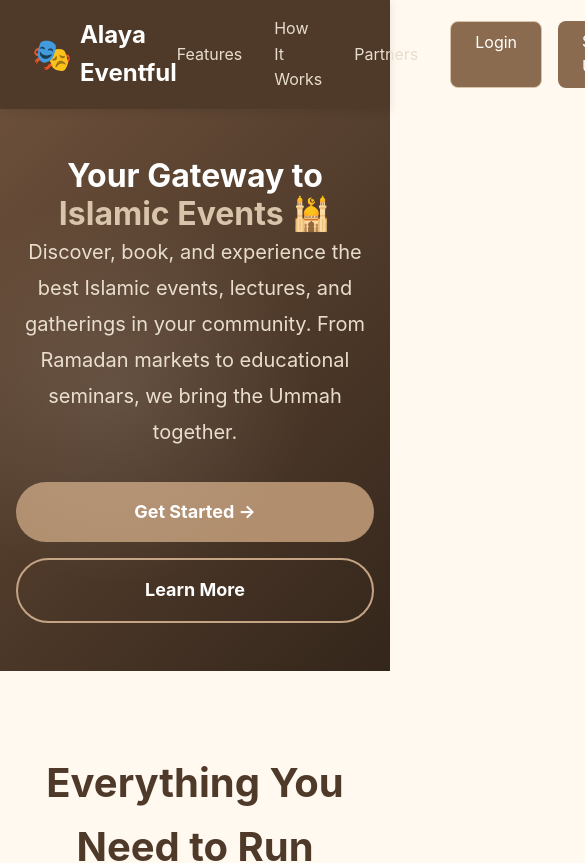
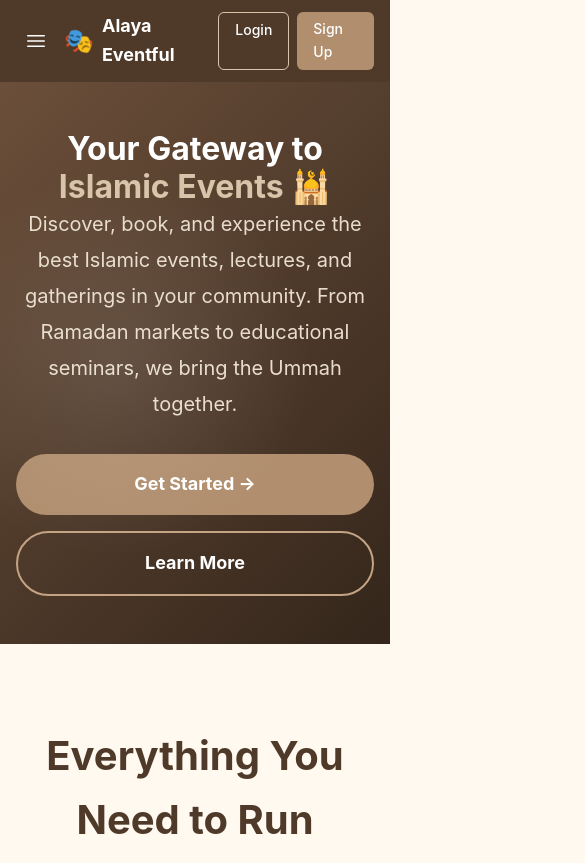
Before and after one commit to Tushmovic/eventful-frontend, a React (Vite) app: page / in a window 390 px wide. Shown: the top 863 px of the page, 585 px wide, since content can reach past the window. Built offline with nearby package versions, Linux system fonts and the light colour scheme; no server answers.

Commit message:
Fix: Hamburger menu and sticky auth only on landing page

```diff
--- a/src/components/Layout.tsx
+++ b/src/components/Layout.tsx
@@ -1,4 +1,4 @@
-import { useState, useEffect } from 'react';
+import { useState } from 'react';
 import { Outlet, Link, useNavigate } from 'react-router-dom';
 import { useAuth } from '../context/AuthContext';
 import {
@@ -14,17 +14,8 @@ import {
 
 export default function Layout() {
   const [mobileMenuOpen, setMobileMenuOpen] = useState(false);
-  const [scrolled, setScrolled] = useState(false);
   const { user, logout } = useAuth();
   const navigate = useNavigate();
-
-  useEffect(() => {
-    const handleScroll = () => {
-      setScrolled(window.scrollY > 10);
-    };
-    window.addEventListener('scroll', handleScroll);
-    return () => window.removeEventListener('scroll', handleScroll);
-  }, []);
 
   const handleLogout = () => {
     logout();
@@ -41,26 +32,23 @@ export default function Layout() {
 
   return (
     <div style={{ minHeight: '100vh', background: 'var(--bg-primary)' }}>
-      {/* Sticky Header */}
+      {/* Mobile Header */}
       <div style={{
-        position: 'sticky',
-        top: 0,
-        zIndex: 50,
-        width: '100%',
-        transition: 'all 0.3s ease',
-        boxShadow: scrolled ? '0 4px 6px -1px rgba(0, 0, 0, 0.1)' : 'none'
-      }}>
-        {/* Top Bar with Logo and Auth Buttons */}
-        <div style={{
-          background: scrolled ? 'var(--earth-800)' : 'var(--earth-800)',
+        background: 'var(--earth-800)',
         color: 'white',
-          padding: '0.75rem 1rem',
+        padding: '1rem',
         display: 'flex',
         justifyContent: 'space-between',
         alignItems: 'center',
-          width: '100%'
+        position: 'sticky',
+        top: 0,
+        zIndex: 40,
+        boxShadow: '0 2px 4px rgba(0,0,0,0.1)'
       }}>
         <div style={{ display: 'flex', alignItems: 'center', gap: '0.5rem' }}>
+          <span style={{ fontSize: '1.5rem' }}>🎭</span>
+          <span style={{ fontWeight: 'bold', fontSize: '1.125rem' }}>Alaya Eventful</span>
+        </div>
         <button
           onClick={toggleMobileMenu}
           style={{
@@ -68,10 +56,7 @@ export default function Layout() {
             border: 'none',
             color: 'white',
             cursor: 'pointer',
-                padding: '0.5rem',
-                display: 'flex',
-                alignItems: 'center',
-                justifyContent: 'center'
+            padding: '0.5rem'
           }}
         >
           {mobileMenuOpen ? (
@@ -80,110 +65,8 @@ export default function Layout() {
             <Bars3Icon style={{ width: '1.5rem', height: '1.5rem' }} />
           )}
         </button>
-            <Link to="/" style={{ display: 'flex', alignItems: 'center', gap: '0.5rem', textDecoration: 'none' }}>
-              <span style={{ fontSize: '1.5rem' }}>🎭</span>
-              <span style={{ fontWeight: 'bold', fontSize: '1.125rem', color: 'white' }}>Alaya Eventful</span>
-            </Link>
       </div>
 
-          {/* Auth Buttons - Always Visible on Scroll */}
-          <div style={{ display: 'flex', gap: '0.5rem' }}>
-            <Link
-              to="/login"
-              style={{
-                padding: '0.4rem 1rem',
-                background: scrolled ? 'var(--earth-600)' : 'transparent',
-                border: '1px solid var(--earth-300)',
-                color: 'white',
-                borderRadius: '6px',
-                textDecoration: 'none',
-                fontSize: '0.875rem',
-                fontWeight: '500',
-                transition: 'all 0.2s'
-              }}
-            >
-              Login
-            </Link>
-            <Link
-              to="/register"
-              style={{
-                padding: '0.4rem 1rem',
-                background: 'var(--earth-500)',
-                color: 'white',
-                borderRadius: '6px',
-                textDecoration: 'none',
-                fontSize: '0.875rem',
-                fontWeight: '500',
-                transition: 'all 0.2s'
-              }}
-            >
-              Sign Up
-            </Link>
-          </div>
-        </div>
-
-        {/* Mobile Menu Dropdown */}
-        {mobileMenuOpen && (
-          <div style={{
-            background: 'var(--earth-700)',
-            borderTop: '1px solid var(--earth-600)',
-            padding: '1rem',
-            animation: 'slideDown 0.3s ease'
-          }}>
-            <div style={{ display: 'flex', flexDirection: 'column', gap: '0.75rem' }}>
-              <a
-                href="#features"
-                onClick={closeMobileMenu}
-                style={{
-                  color: 'var(--earth-200)',
-                  textDecoration: 'none',
-                  padding: '0.75rem',
-                  borderRadius: '8px',
-                  transition: 'all 0.2s'
-                }}
-                onMouseEnter={(e) => e.currentTarget.style.background = 'var(--earth-600)'}
-                onMouseLeave={(e) => e.currentTarget.style.background = 'transparent'}
-              >
-                Features
-              </a>
-              <a
-                href="#how-it-works"
-                onClick={closeMobileMenu}
-                style={{
-                  color: 'var(--earth-200)',
-                  textDecoration: 'none',
-                  padding: '0.75rem',
-                  borderRadius: '8px',
-                  transition: 'all 0.2s'
-                }}
-                onMouseEnter={(e) => e.currentTarget.style.background = 'var(--earth-600)'}
-                onMouseLeave={(e) => e.currentTarget.style.background = 'transparent'}
-              >
-                How It Works
-              </a>
-              <a
-                href="#partners"
-                onClick={closeMobileMenu}
-                style={{
-                  color: 'var(--earth-200)',
-                  textDecoration: 'none',
-                  padding: '0.75rem',
-                  borderRadius: '8px',
-                  transition: 'all 0.2s'
-                }}
-                onMouseEnter={(e) => e.currentTarget.style.background = 'var(--earth-600)'}
-                onMouseLeave={(e) => e.currentTarget.style.background = 'transparent'}
-              >
-                Partners
-              </a>
-            </div>
-          </div>
-        )}
-      </div>
-
-      {/* Mobile Sidebar for Authenticated Users */}
-      {user && (
-        <>
       {/* Mobile Sidebar Overlay */}
       {mobileMenuOpen && (
         <div
@@ -200,7 +83,7 @@ export default function Layout() {
         />
       )}
 
-          {/* Sidebar - Desktop & Mobile */}
+      {/* Sidebar */}
       <aside style={{
         position: 'fixed',
         top: 0,
@@ -431,8 +314,6 @@ export default function Layout() {
           </button>
         </div>
       </aside>
-        </>
-      )}
 
       {/* Main Content */}
       <main style={{
--- a/src/pages/Landing.tsx
+++ b/src/pages/Landing.tsx
@@ -23,10 +23,13 @@ import {
 import { useEffect, useState } from 'react';
 import axios from 'axios';
 import toast from 'react-hot-toast';
+import { Bars3Icon, XMarkIcon } from '@heroicons/react/24/outline';
 
 const API_URL = import.meta.env.VITE_API_URL || 'http://localhost:5000/api/v1';
 
 export default function Landing() {
+  const [mobileMenuOpen, setMobileMenuOpen] = useState(false);
+  const [scrolled, setScrolled] = useState(false);
   const [email, setEmail] = useState('');
   const [subscribed, setSubscribed] = useState(false);
   const [subscribing, setSubscribing] = useState(false);
@@ -40,6 +43,15 @@ export default function Landing() {
     { name: 'Render', logo: 'https://cdn.worldvectorlogo.com/logos/render.svg' },
     { name: 'Vite', logo: 'https://cdn.worldvectorlogo.com/logos/vitejs.svg' },
   ];
+
+  // Scroll effect for sticky header
+  useEffect(() => {
+    const handleScroll = () => {
+      setScrolled(window.scrollY > 10);
+    };
+    window.addEventListener('scroll', handleScroll);
+    return () => window.removeEventListener('scroll', handleScroll);
+  }, []);
 
   // Auto-slide partners
   useEffect(() => {
@@ -150,48 +162,151 @@ export default function Landing() {
     }
   };
 
+  const toggleMobileMenu = () => {
+    setMobileMenuOpen(!mobileMenuOpen);
+  };
+
   return (
     <div style={{ minHeight: '100vh', background: 'var(--bg-primary)' }}>
-      {/* Navigation */}
-      <nav style={{
-        background: 'var(--earth-800)',
-        padding: '1rem 2rem',
-        display: 'flex',
-        justifyContent: 'space-between',
-        alignItems: 'center',
-        color: 'white',
+      {/* Sticky Header with Hamburger Menu */}
+      <div style={{
         position: 'sticky',
         top: 0,
         zIndex: 50,
-        boxShadow: '0 2px 10px rgba(0,0,0,0.1)'
+        width: '100%',
+        transition: 'all 0.3s ease',
+        boxShadow: scrolled ? '0 4px 6px -1px rgba(0, 0, 0, 0.1)' : 'none'
       }}>
-        <div style={{ display: 'flex', alignItems: 'center', gap: '0.5rem' }}>
-          <span style={{ fontSize: '2rem' }}>🎭</span>
-          <span style={{ fontWeight: 'bold', fontSize: '1.5rem' }}>Alaya Eventful</span>
-        </div>
-        <div style={{ display: 'flex', gap: '2rem', alignItems: 'center' }}>
-          <a href="#features" style={{ color: 'var(--earth-200)', textDecoration: 'none' }}>Features</a>
-          <a href="#how-it-works" style={{ color: 'var(--earth-200)', textDecoration: 'none' }}>How It Works</a>
-          <a href="#partners" style={{ color: 'var(--earth-200)', textDecoration: 'none' }}>Partners</a>
-          <div style={{ display: 'flex', gap: '1rem' }}>
-            <Link to="/login" style={{
-              padding: '0.5rem 1.5rem',
-              background: 'var(--earth-600)',
-              border: '1px solid var(--earth-300)',
-              color: 'white',
-              borderRadius: '8px',
-              textDecoration: 'none'
-            }}>Login</Link>
-            <Link to="/register" style={{
-              padding: '0.5rem 1.5rem',
-              background: 'var(--earth-600)',
-              color: 'white',
-              borderRadius: '8px',
-              textDecoration: 'none'
-            }}>Sign Up</Link>
+        {/* Top Bar */}
+        <div style={{
+          background: scrolled ? 'var(--earth-800)' : 'var(--earth-800)',
+          color: 'white',
+          padding: '0.75rem 1rem',
+          display: 'flex',
+          justifyContent: 'space-between',
+          alignItems: 'center',
+          width: '100%'
+        }}>
+          <div style={{ display: 'flex', alignItems: 'center', gap: '0.5rem' }}>
+            <button
+              onClick={toggleMobileMenu}
+              style={{
+                background: 'none',
+                border: 'none',
+                color: 'white',
+                cursor: 'pointer',
+                padding: '0.5rem',
+                display: 'flex',
+                alignItems: 'center',
+                justifyContent: 'center'
+              }}
+            >
+              {mobileMenuOpen ? (
+                <XMarkIcon style={{ width: '1.5rem', height: '1.5rem' }} />
+              ) : (
+                <Bars3Icon style={{ width: '1.5rem', height: '1.5rem' }} />
+              )}
+            </button>
+            <div style={{ display: 'flex', alignItems: 'center', gap: '0.5rem' }}>
+              <span style={{ fontSize: '1.5rem' }}>🎭</span>
+              <span style={{ fontWeight: 'bold', fontSize: '1.125rem', color: 'white' }}>Alaya Eventful</span>
+            </div>
+          </div>
+
+          {/* Sticky Auth Buttons - Only on Landing Page */}
+          <div style={{ display: 'flex', gap: '0.5rem' }}>
+            <Link
+              to="/login"
+              style={{
+                padding: '0.4rem 1rem',
+                background: scrolled ? 'var(--earth-600)' : 'transparent',
+                border: '1px solid var(--earth-300)',
+                color: 'white',
+                borderRadius: '6px',
+                textDecoration: 'none',
+                fontSize: '0.875rem',
+                fontWeight: '500',
+                transition: 'all 0.2s'
+              }}
+            >
+              Login
+            </Link>
+            <Link
+              to="/register"
+              style={{
+                padding: '0.4rem 1rem',
+                background: 'var(--earth-500)',
+                color: 'white',
+                borderRadius: '6px',
+                textDecoration: 'none',
+                fontSize: '0.875rem',
+                fontWeight: '500',
+                transition: 'all 0.2s'
+              }}
+            >
+              Sign Up
+            </Link>
           </div>
         </div>
-      </nav>
+
+        {/* Mobile Menu Dropdown */}
+        {mobileMenuOpen && (
+          <div style={{
+            background: 'var(--earth-700)',
+            borderTop: '1px solid var(--earth-600)',
+            padding: '1rem',
+            animation: 'slideDown 0.3s ease'
+          }}>
+            <div style={{ display: 'flex', flexDirection: 'column', gap: '0.75rem' }}>
+              <a
+                href="#features"
+                onClick={() => setMobileMenuOpen(false)}
+                style={{
+                  color: 'var(--earth-200)',
+                  textDecoration: 'none',
+                  padding: '0.75rem',
+                  borderRadius: '8px',
+                  transition: 'all 0.2s'
+                }}
+                onMouseEnter={(e) => e.currentTarget.style.background = 'var(--earth-600)'}
+                onMouseLeave={(e) => e.currentTarget.style.background = 'transparent'}
+              >
+                Features
+              </a>
+              <a
+                href="#how-it-works"
+                onClick={() => setMobileMenuOpen(false)}
+                style={{
+                  color: 'var(--earth-200)',
+                  textDecoration: 'none',
+                  padding: '0.75rem',
+                  borderRadius: '8px',
+                  transition: 'all 0.2s'
+                }}
+                onMouseEnter={(e) => e.currentTarget.style.background = 'var(--earth-600)'}
+                onMouseLeave={(e) => e.currentTarget.style.background = 'transparent'}
+              >
+                How It Works
+              </a>
+              <a
+                href="#partners"
+                onClick={() => setMobileMenuOpen(false)}
+                style={{
+                  color: 'var(--earth-200)',
+                  textDecoration: 'none',
+                  padding: '0.75rem',
+                  borderRadius: '8px',
+                  transition: 'all 0.2s'
+                }}
+                onMouseEnter={(e) => e.currentTarget.style.background = 'var(--earth-600)'}
+                onMouseLeave={(e) => e.currentTarget.style.background = 'transparent'}
+              >
+                Partners
+              </a>
+            </div>
+          </div>
+        )}
+      </div>
 
       {/* Hero Section */}
       <div className="hero-section" style={{
```
Lines whose indentation alone changed are shown as unchanged.
